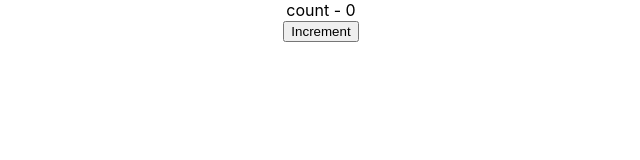
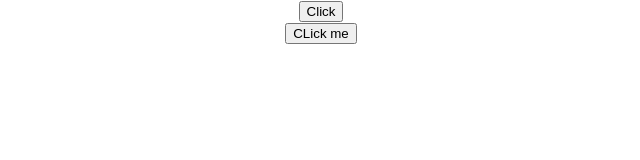
Before and after one commit to PhalugunaRao/hello-world, a React (Create React App) app: page / in a window 1280 px wide. Shown: the top 160 px of the page, without its empty margins (319-959 px from the left). Built offline with nearby package versions, Linux system fonts and the light colour scheme.

Commit message:
function and class event handling

```diff
--- a/src/App.js
+++ b/src/App.js
@@ -5,16 +5,29 @@ import Welocme from './components/Welcome';
 import Hello from './components/Hello';
 import Message from './components/Message';
 import Counter from './components/Counter';
+import FunctionCLick from './components/FunctionCLick';
+import ClassClick from './components/ClassClick';
 
 function App() {
   return (
     <div className="App">
+      <FunctionCLick>
 
-      <Counter></Counter>
+      </FunctionCLick>
+      <ClassClick>
+
+      </ClassClick>
+
+      {/* <Counter></Counter> */}
 
       {/* <Message></Message> */}
 
+      {/* <Greet name="Geethika" heroName="Daughter">
+      </Greet> */}
 
+      {/* <Welocme name="Phalu" heroName="Father">
+        <p>This is children props</p>
+      </Welocme> */}
 
       {/* <Greet name="Phalu" heroName="Father">
         <p>This is children props</p>
--- /dev/null
+++ b/src/components/ClassClick.js
@@ -0,0 +1,16 @@
+import React, { Component } from 'react'
+
+class ClassClick extends Component {
+  clickHandler(){
+    console.log('click me button')
+  }
+  render() {
+    return (
+      <div>
+        <button onClick={this.clickHandler}>CLick me</button>
+      </div>
+    )
+  }
+}
+
+export default ClassClick
--- /dev/null
+++ b/src/components/FunctionCLick.js
@@ -0,0 +1,14 @@
+import React from 'react'
+
+function FunctionCLick() {
+  function clickHandler(){
+    console.log('Button clicked')
+  }
+  return (
+    <div>
+      <button onClick={clickHandler}>Click</button>
+    </div>
+  )
+}
+
+export default FunctionCLick
--- a/src/components/Greet.js
+++ b/src/components/Greet.js
@@ -4,12 +4,39 @@ import React from 'react';
 //   return <h1>Hello Geethu</h1>
 // }
 
-const Greet = (props) => {
-  console.log(props);
+
+//Props
+// const Greet = (props) => {
+//   console.log(props);
+//   return (
+//     <div>
+//     <h1>Hello {props.name} a.k.a {props.heroName}</h1>
+//     {props.children}
+//     </div>
+
+
+//   )
+// }
+
+//Destructuring props as parmas
+// const Greet = ({name,heroName}) => {
+//   return (
+//     <div>
+//     <h1>Hello {name} a.k.a {heroName}</h1>
+
+//     </div>
+
+
+//   )
+// }
+
+//Destructuring props as function body
+const Greet = props => {
+  const {name,heroName} = props
   return (
     <div>
-    <h1>Hello {props.name} a.k.a {props.heroName}</h1>
-    {props.children}
+    <h1>Hello {name} a.k.a {heroName}</h1>
+
     </div>
 
 
--- a/src/components/Welcome.js
+++ b/src/components/Welcome.js
@@ -1,10 +1,26 @@
 import React, {Component} from 'react'
 
+//props
+// class Welocme extends Component {
+//   render(){
+//     return(
+//       <div>
+//         <h1>Welcome {this.props.name} a.k.a  {this.props.heroName}</h1>
+//         {this.props.children}
+//       </div>
+
+//     )
+//   }
+
+// }
+
+//Destructing props in class
 class Welocme extends Component {
   render(){
+    const {name,heroName} = this.props
     return(
       <div>
-        <h1>Welcome {this.props.name} a.k.a  {this.props.heroName}</h1>
+        <h1>Welcome {name} a.k.a  {heroName}</h1>
         {this.props.children}
       </div>
 
```
